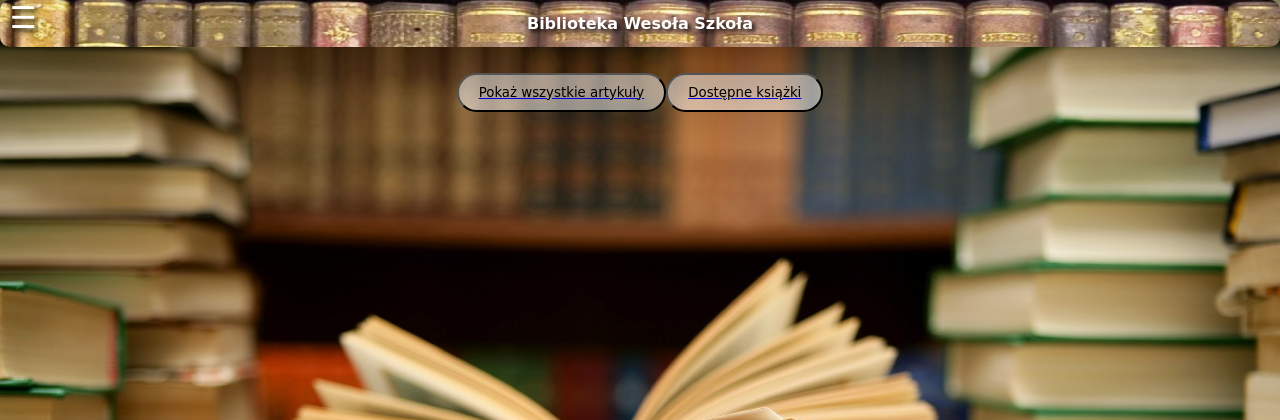
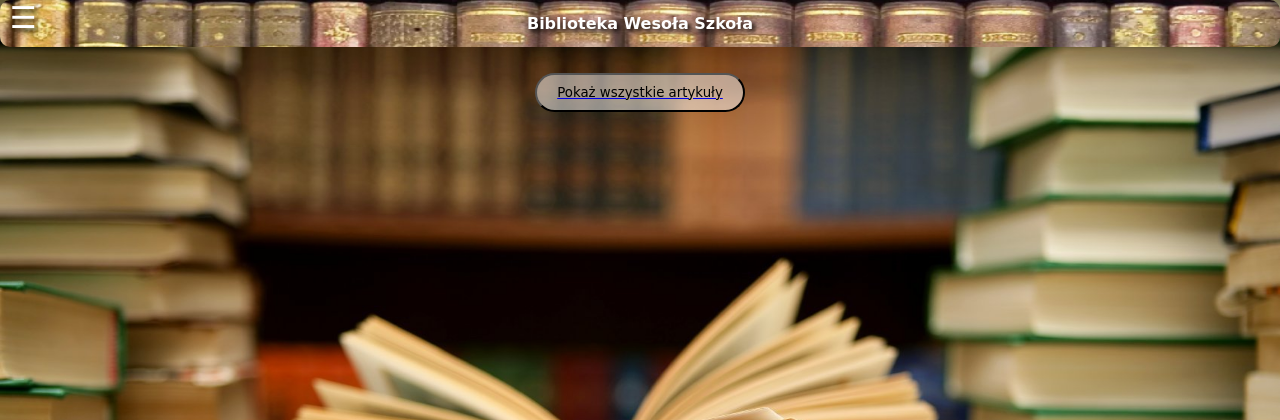
Before and after one commit to mostekd/strona-na-witryny_i_aplikacje_internetowe, a PHP site: page / in a window 1280 px wide. Shown: the top 420 px of the page. Run offline with PHP 8.4, Linux system fonts and the light colour scheme; data comes from the database, SQL or seed files in the repository; data that the repository does not hold is empty; some web fonts are replaced.

Commit message:
Update index.php

```diff
--- a/index.php
+++ b/index.php
@@ -69,7 +69,6 @@
     <div id="wpisy">
         <div class="link">
             <a href="wszystkie_wpisy.php"><button>Pokaż wszystkie artykuły</button></a>
-            <a href="ksiazki.php"><button>Dostępne książki</button></a> <!-- Przycisk prowadzący do podsrtony z wszystkimi aktywnymi książkami czyli te które są dostępne (nie są wypożyczone ani zniszczone) -->
         </div>
         <?php
             include('wpisy.php');
```
